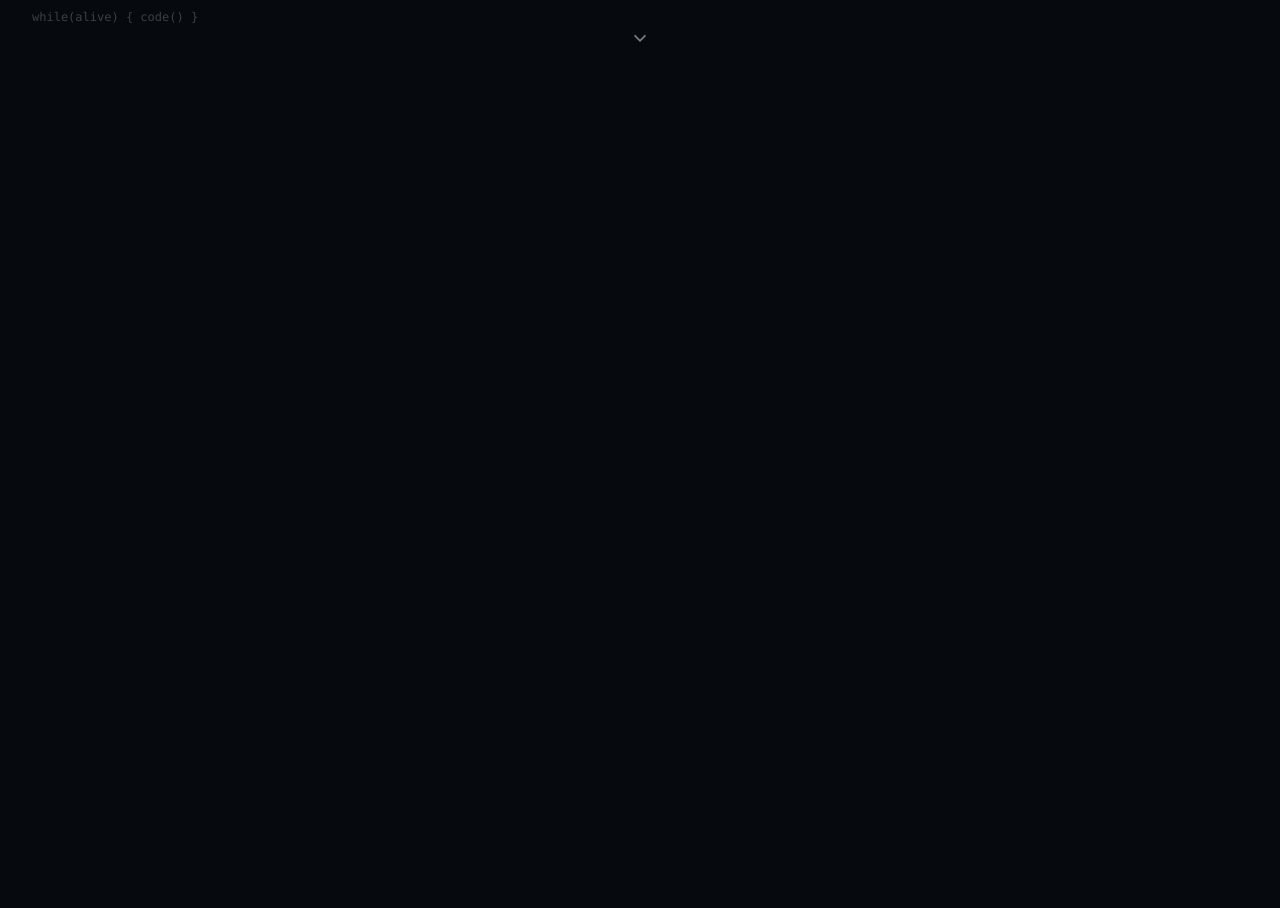
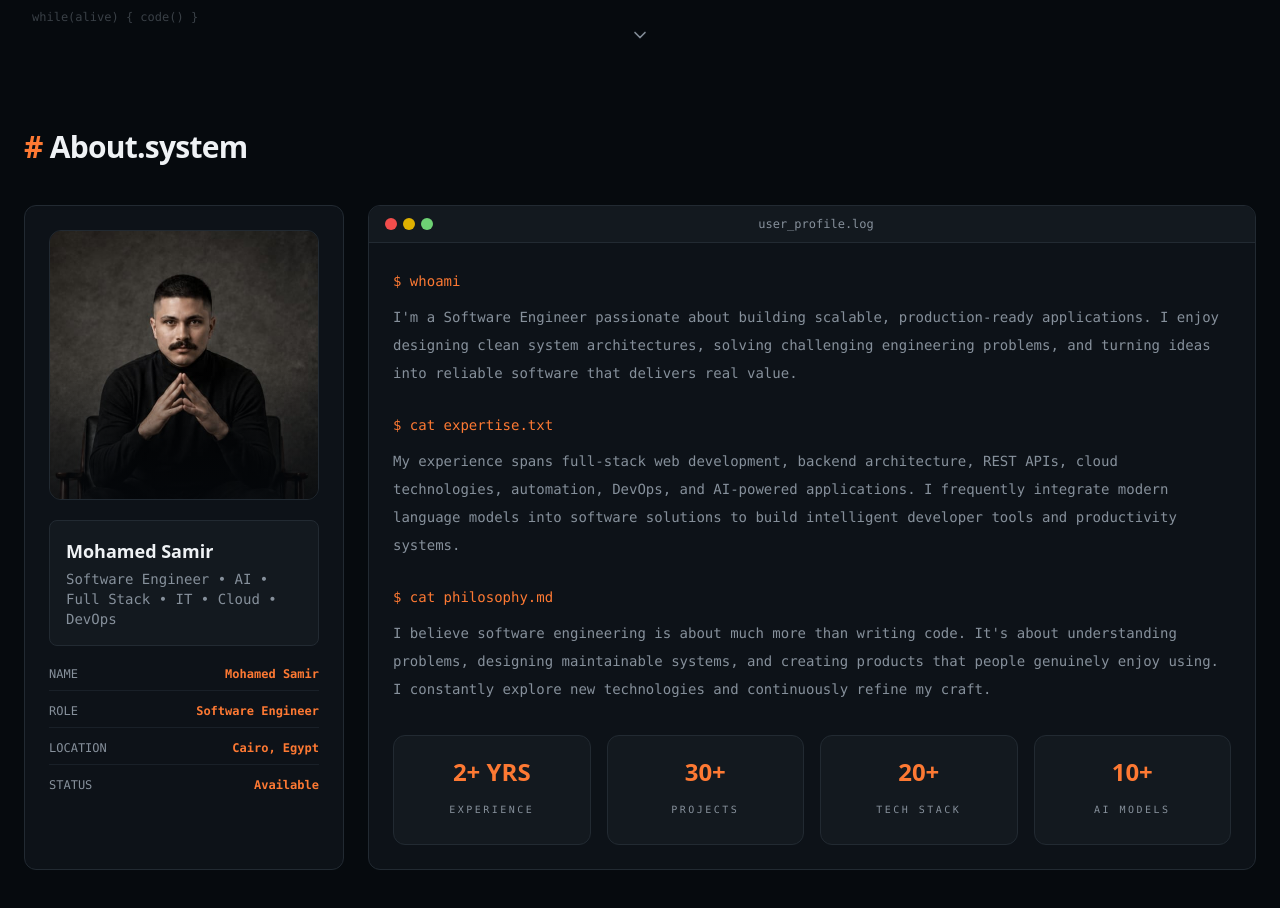
Before and after one commit to Mohamed-n-Samir/Portfolio, a React app: page / in a window 1280 px wide. Shown: the part 700-1608 px from the top of the page. Before the commit the page ends 800 px from the top, so only its background shows below. Built offline with nearby package versions, Linux system fonts and the light colour scheme; the HTML template or start-up script is replaced by a standard one.

Commit message:
adding WindowBar component, adding About Section, and make a const directory to store all information constants through the whole project for easy creating, altering or deleting information in the future

```diff
--- /dev/null
+++ b/src/components/About.tsx
@@ -0,0 +1,94 @@
+import Section from "@/components/Section";
+import WindowBar from "@/components/WindowBar";
+import profileImage from "@/assets/photos/profile.jpeg";
+import { headline, metaData, stats, whoami, expertise, philosophy } from "@/data/about";
+
+function About() {
+  return (
+    <Section id="about" title="# About.system">
+      <div className="grid gap-6 lg:grid-cols-[320px_1fr]">
+        {/* Left Card */}
+        <div className="panel p-6">
+          <div className="relative aspect-square overflow-hidden rounded-xl border border-border bg-gradient-to-br from-accent/20 via-accent/10 to-transparent">
+            <img
+              src={profileImage}
+              alt="Mohamed Samir"
+              className="object-cover transition-transform duration-500 hover:scale-105"
+            />
+
+            {/* Overlay */}
+            <div className="absolute inset-0 bg-gradient-to-t from-background/70 via-transparent to-transparent" />
+          </div>
+
+          <div className="mt-5 rounded-lg border border-border bg-panel-2 p-4">
+            <h3 className="font-display text-lg font-semibold">Mohamed Samir</h3>
+
+            <p className="mt-1 text-sm text-muted-foreground">
+              {headline}
+            </p>
+          </div>
+
+          <dl className="mt-5 space-y-3 text-xs">
+            {metaData.map(([key, value]) => (
+              <div
+                key={key}
+                className="flex items-center justify-between border-b border-border/60 pb-2 last:border-0"
+              >
+                <dt className="text-muted-foreground">{key}</dt>
+
+                <dd className="font-semibold text-accent">{value}</dd>
+              </div>
+            ))}
+          </dl>
+        </div>
+
+        {/* Right Card */}
+        <div className="panel overflow-hidden">
+          <WindowBar title="user_profile.log" />
+
+          <div className="space-y-6 p-6 text-sm leading-7">
+            <div>
+              <p className="font-mono text-accent">$ whoami</p>
+
+              <p className="mt-2 text-muted-foreground">
+                {whoami}
+              </p>
+            </div>
+
+            <div>
+              <p className="font-mono text-accent">$ cat expertise.txt</p>
+
+              <p className="mt-2 text-muted-foreground">
+                {expertise}
+              </p>
+            </div>
+
+            <div>
+              <p className="font-mono text-accent">$ cat philosophy.md</p>
+
+              <p className="mt-2 text-muted-foreground">
+                {philosophy}
+              </p>
+            </div>
+
+            <div className="grid grid-cols-2 gap-4 pt-2 md:grid-cols-4">
+              {stats.map(([key, value]) => (
+                <div
+                  key={key}
+                  className="rounded-xl border border-border bg-panel-2 p-5 text-center transition-all duration-300 hover:-translate-y-1 hover:border-accent/40 hover:shadow-lg"
+                >
+                  <div className="font-display text-2xl font-bold text-accent">{value}</div>
+
+                  <div className="mt-2 text-[10px] uppercase tracking-[0.25em] text-muted-foreground">
+                    {key}
+                  </div>
+                </div>
+              ))}
+            </div>
+          </div>
+        </div>
+      </div>
+    </Section>
+  );
+}
+export default About;
--- a/src/components/Hero.tsx
+++ b/src/components/Hero.tsx
@@ -1,9 +1,10 @@
 import { ExternalLink, Terminal, Play, Folder, ChevronDown } from "lucide-react";
 import { GithubIcon } from "./icons/lucide-github";
 import TypingBlock from "@/components/TypingBlock";
+import WindowBar from "./WindowBar";
 import CodeLine from "@/components/CodeLine";
 import codeLines from "@/data/codeLines";
-
+import { loaded_modules } from "@/data/skills";
 
 function Hero() {
   return (
@@ -65,7 +66,7 @@ function Hero() {
           <span className="text-[10px] uppercase tracking-widest text-muted-foreground">
             LOADED_MODULES:
           </span>
-          {["React", "Next.js", "Node.js", "TypeScript", "Java", "Spring"].map((m) => (
+          {loaded_modules.map((m) => (
             <span
               key={m}
               className="rounded-md border border-accent/30 bg-accent/5 px-2 py-1 text-[10px] uppercase tracking-wider text-accent"
@@ -78,15 +79,7 @@ function Hero() {
 
       <div className="relative">
         <div className="panel overflow-hidden shadow-2xl shadow-black/40">
-          <div className="flex items-center justify-between border-b border-border bg-panel-2 px-4 py-2.5">
-            <div className="flex gap-1.5">
-              <span className="h-3 w-3 rounded-full bg-[oklch(0.65_0.2_25)]" />
-              <span className="h-3 w-3 rounded-full bg-[oklch(0.78_0.16_90)]" />
-              <span className="h-3 w-3 rounded-full bg-[oklch(0.78_0.16_145)]" />
-            </div>
-            <span className="text-xs text-muted-foreground">portfolio.tsx</span>
-            <span className="w-10" />
-          </div>
+          <WindowBar title="portfolio.tsx"/>
           <pre className="overflow-auto bg-[oklch(0.11_0.01_250)] p-5 text-[12.5px] leading-6">
             <TypingBlock className="font-mono">
               {codeLines.map((line, index) => (
--- /dev/null
+++ b/src/components/Reveal.tsx
@@ -0,0 +1,51 @@
+import {
+  useEffect,
+  useRef,
+  useState,
+  type ReactNode,
+  type ElementType,
+  type CSSProperties,
+} from "react";
+
+interface RevealProps {
+  children: ReactNode;
+  delay?: number;
+  className?: string;
+  tag?: ElementType;
+}
+
+export function Reveal({ children, delay = 0, className = "", tag = "div" }: RevealProps) {
+  const ref = useRef<HTMLElement | null>(null);
+  const [shown, setShown] = useState(false);
+
+  useEffect(() => {
+    const el = ref.current;
+    if (!el) return;
+    const io = new IntersectionObserver(
+      (entries) => {
+        for (const e of entries) {
+          if (e.isIntersecting) {
+            setShown(true);
+            io.disconnect();
+          }
+        }
+      },
+      { threshold: 0.12, rootMargin: "0px 0px -40px 0px" },
+    );
+    io.observe(el);
+    return () => io.disconnect();
+  }, []);
+
+  const Tag = tag;
+  const style: CSSProperties = shown ? { animationDelay: `${delay}ms` } : { opacity: 0 };
+
+  return (
+    <Tag
+      ref={ref}
+      style={style}
+      className={`${shown ? "reveal-in" : "reveal"} ${className}`}
+    >
+      {children}
+    </Tag>
+  );
+}
--- /dev/null
+++ b/src/components/Section.tsx
@@ -0,0 +1,30 @@
+import { Reveal } from "@/components/Reveal";
+
+function Section({
+  id,
+  title,
+  subtitle,
+  children,
+}: {
+  id: string;
+  title: string;
+  subtitle?: string;
+  children: React.ReactNode;
+}) {
+  return (
+    <section id={id} className="scroll-mt-24 py-20">
+      <Reveal>
+        <div className="mb-10">
+          <h2 className="font-display text-2xl font-bold tracking-tight md:text-3xl">
+            <span className="text-accent">{title.split(" ")[0]}</span>{" "}
+            {title.split(" ").slice(1).join(" ")}
+          </h2>
+          {subtitle && <p className="mt-2 text-xs text-muted-foreground">{subtitle}</p>}
+        </div>
+      </Reveal>
+      <Reveal delay={120}>{children}</Reveal>
+    </section>
+  );
+}
+
+export default Section
--- /dev/null
+++ b/src/components/WindowBar.tsx
@@ -0,0 +1,15 @@
+function WindowBar({ title }: { title: string }) {
+  return (
+    <div className="flex items-center justify-between border-b border-border bg-panel-2 px-4 py-2.5">
+      <div className="flex gap-1.5">
+        <span className="h-3 w-3 rounded-full bg-[oklch(0.65_0.2_25)]" />
+        <span className="h-3 w-3 rounded-full bg-[oklch(0.78_0.16_90)]" />
+        <span className="h-3 w-3 rounded-full bg-[oklch(0.78_0.16_145)]" />
+      </div>
+      <span className="text-xs text-muted-foreground">{title}</span>
+      <span className="w-10" />
+    </div>
+  );
+}
+
+export default WindowBar
--- /dev/null
+++ b/src/data/about.ts
@@ -0,0 +1,30 @@
+export const stats = [
+  ["EXPERIENCE", "2+ YRS"],
+  ["PROJECTS", "30+"],
+  ["TECH STACK", "20+"],
+  ["AI MODELS", "10+"],
+];
+
+export const metaData = [
+  ["NAME", "Mohamed Samir"],
+  ["ROLE", "Software Engineer"],
+  ["LOCATION", "Cairo, Egypt"],
+  ["STATUS", "Available"],
+];
+
+export const headline = `Software Engineer • AI • Full Stack • IT • Cloud • DevOps`
+
+export const whoami = `I'm a Software Engineer passionate about building scalable, production-ready
+                    applications. I enjoy designing clean system architectures, solving challenging
+                    engineering problems, and turning ideas into reliable software that delivers real
+                    value.`;
+
+export const expertise = `My experience spans full-stack web development, backend architecture, REST APIs,
+                        cloud technologies, automation, DevOps, and AI-powered applications. I frequently
+                        integrate modern language models into software solutions to build intelligent
+                        developer tools and productivity systems.`;
+
+export const philosophy = `I believe software engineering is about much more than writing code. It's about
+                        understanding problems, designing maintainable systems, and creating products that
+                        people genuinely enjoy using. I constantly explore new technologies and continuously
+                        refine my craft.`;
--- a/src/data/codeLines.tsx
+++ b/src/data/codeLines.tsx
@@ -50,7 +50,7 @@ const codeLines = [
     content: (
       <>
         name=
-        <span className="text-[oklch(0.78_0.16_45)]">"Abdul Momin"</span>
+        <span className="text-[oklch(0.78_0.16_45)]">"Mohamed Samir"</span>
       </>
     ),
   },
--- /dev/null
+++ b/src/data/skills.ts
@@ -0,0 +1,6 @@
+const loaded_modules = ["React", "Next.js", "Node.js", "TypeScript", "Java", "Spring",]
+const skills = {
+
+}
+
+export { skills, loaded_modules }
--- a/src/pages/Home.tsx
+++ b/src/pages/Home.tsx
@@ -1,5 +1,6 @@
 import Navbar from "@/components/Navbar";
 import Hero from "@/components/Hero";
+import About from "@/components/About";
 
 function Home() {
   return (
@@ -7,6 +8,7 @@ function Home() {
       <Navbar />
       <main className="mx-auto max-w-7xl px-6">
         <Hero/>
+        <About/>
       </main>
     </div>
   );
```
Also changed, not shown: src/assets/photos/profile.jpeg (added).
